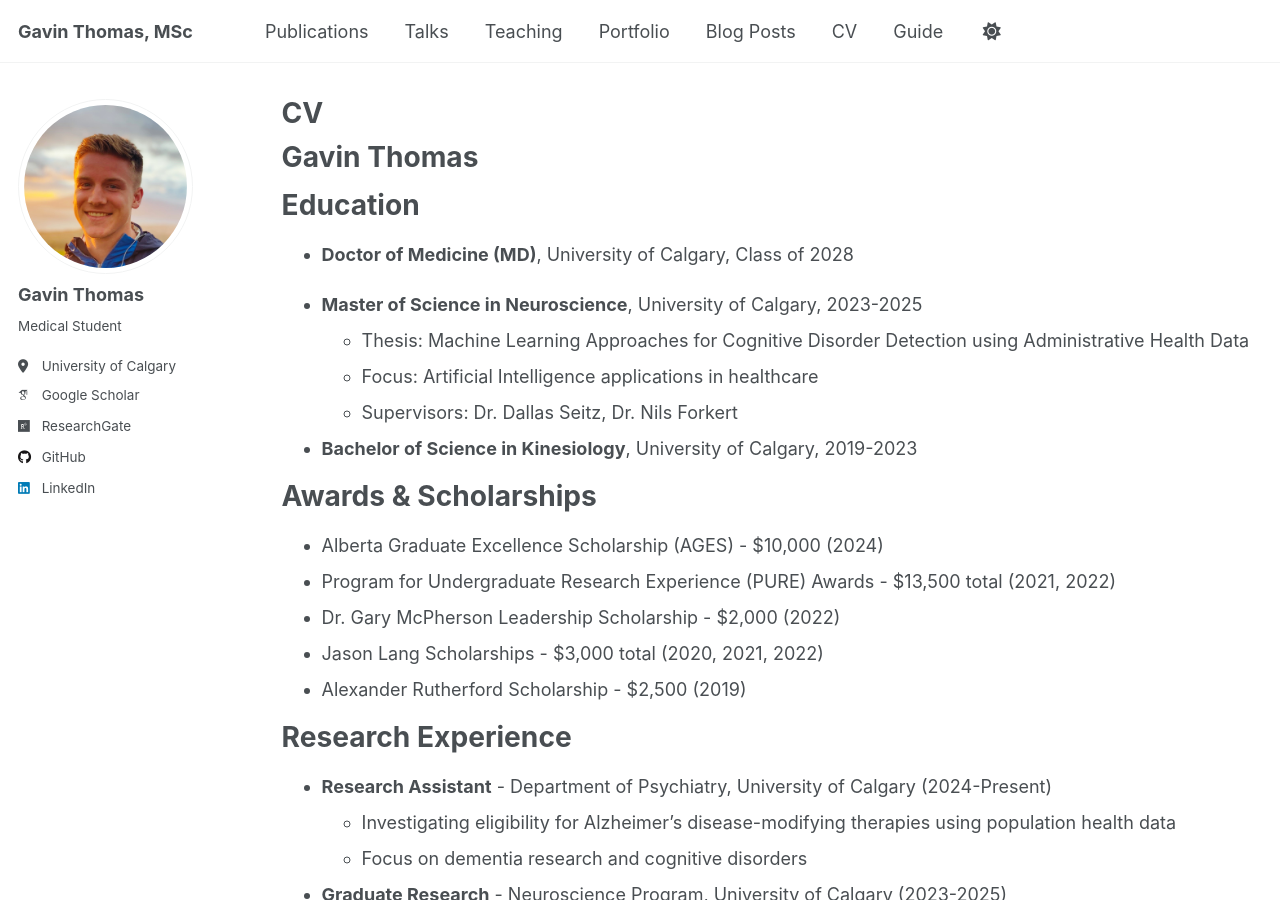
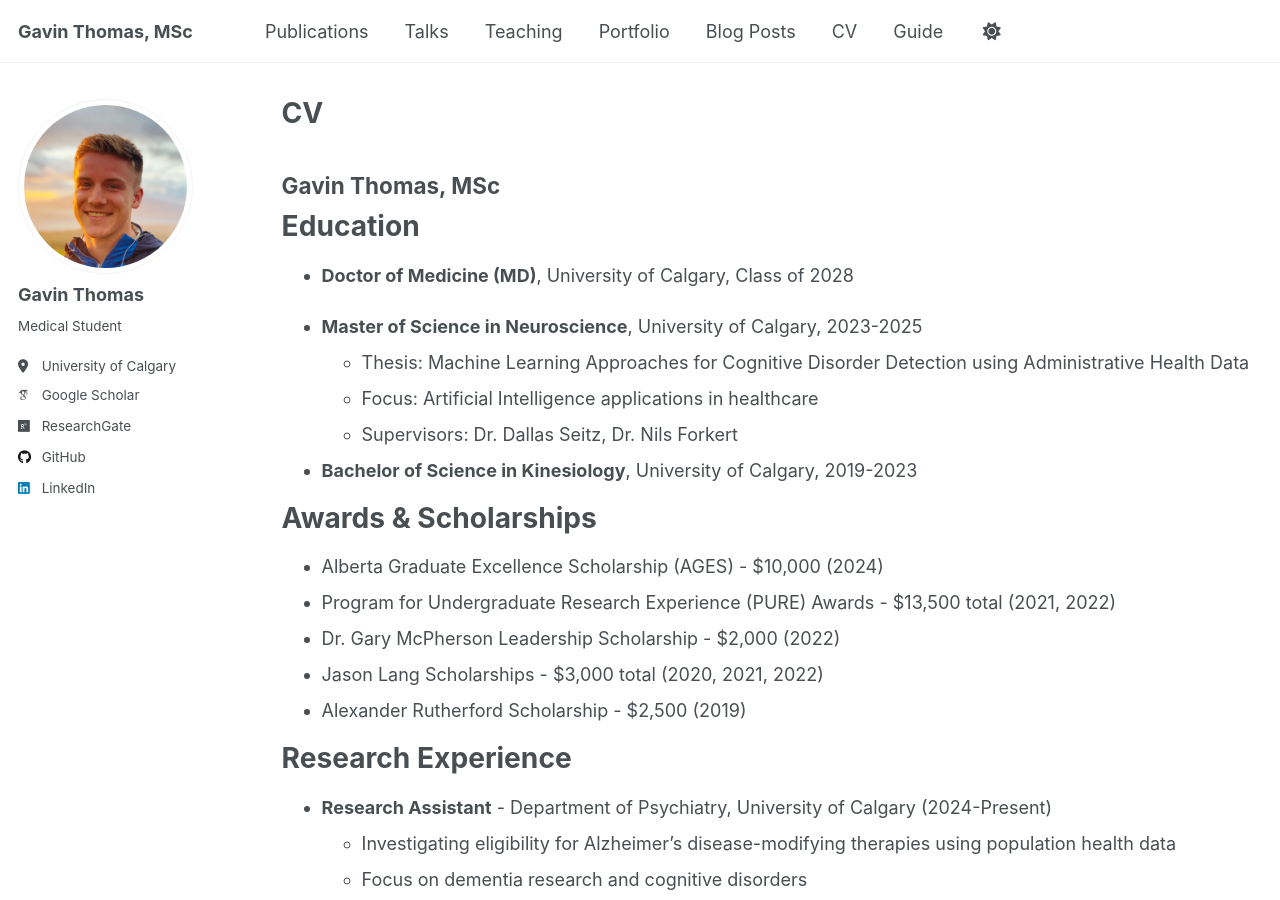
Before and after one commit to Gavin-Thomas/website, a Jekyll site: the page built from _pages/cv.md, in a window 1280 px wide and 900 px high. Built offline with Jekyll 4.4.1, drawn with Linux system fonts in a browser that asks for light colours; some web fonts are replaced; a script that is not in the unit is left out.

Commit message:
Update cv.md
Signed-off-by: Gavin Thomas <123608443+Gavin-Thomas@users.noreply.github.com>

```diff
--- a/_pages/cv.md
+++ b/_pages/cv.md
@@ -9,7 +9,7 @@ redirect_from:
 
 {% include base_path %}
 
-# Gavin Thomas
+## Gavin Thomas, MSc
 
 Education
 ======
```
